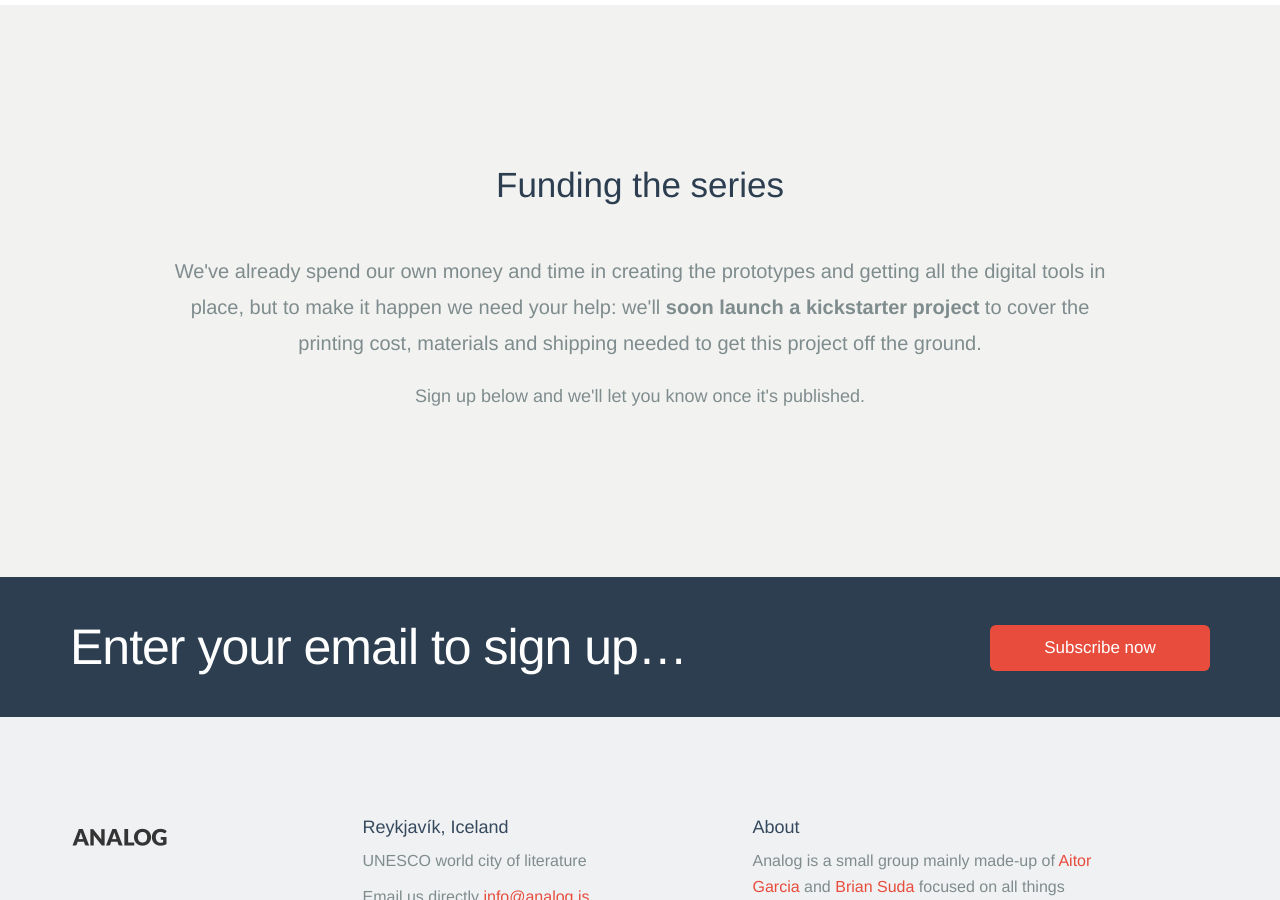
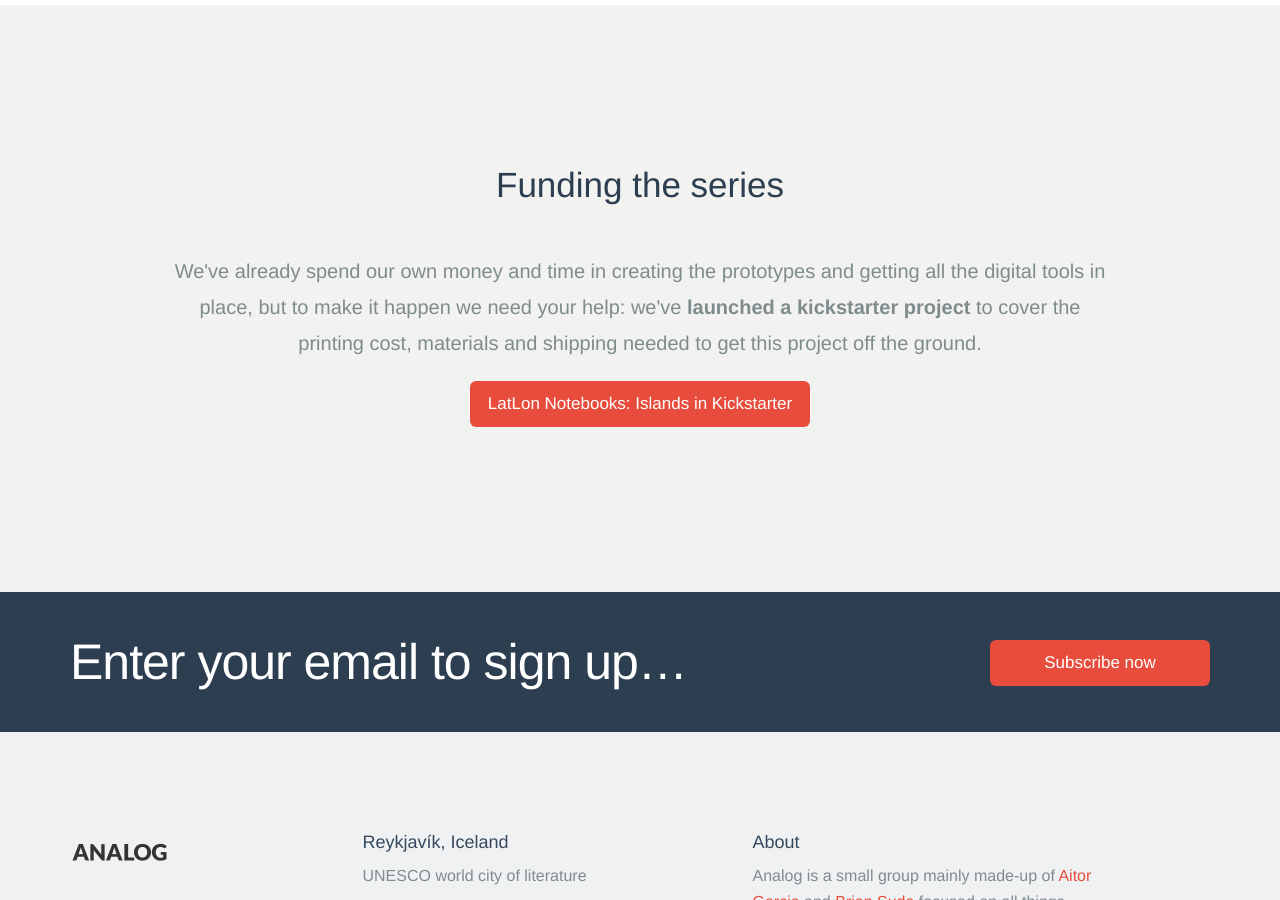
Before and after one commit to joinanalog/joinanalog.github.com, a Jekyll site: the page built from index.html, in a window 1280 px wide and 900 px high, scrolled down 4529 px. Built offline with Jekyll 4.4.1, drawn with Linux system fonts in a browser that asks for light colours.

Commit message:
Changed funding section

```diff
--- a/_includes/latlon-islands/funding.html
+++ b/_includes/latlon-islands/funding.html
@@ -4,9 +4,10 @@
       <div class="col-sm-10 col-sm-offset-1">
         <h3>Funding the series</h3>
         <p class="lead">
-          We've already spend our own money and time in creating the prototypes and getting all the digital tools in place, but to make it happen we need your help: we'll <strong>soon launch a kickstarter project</strong> to cover the printing cost, materials and shipping needed to get this project off the ground.
+          We've already spend our own money and time in creating the prototypes and getting all the digital tools in place, but to make it happen we need your help: we've <strong> launched a kickstarter project</strong> to cover the printing cost, materials and shipping needed to get this project off the ground.
         </p>
-        <p>Sign up below and we'll let you know once it's published.</p>
+        <p>          <a href="https://www.kickstarter.com/projects/joinanalog/latlon-notebooks-islands" class="btn btn-large btn-danger">LatLon Notebooks: Islands in Kickstarter</a>
+</p>
       </div>
     </div>
   </div>
```
